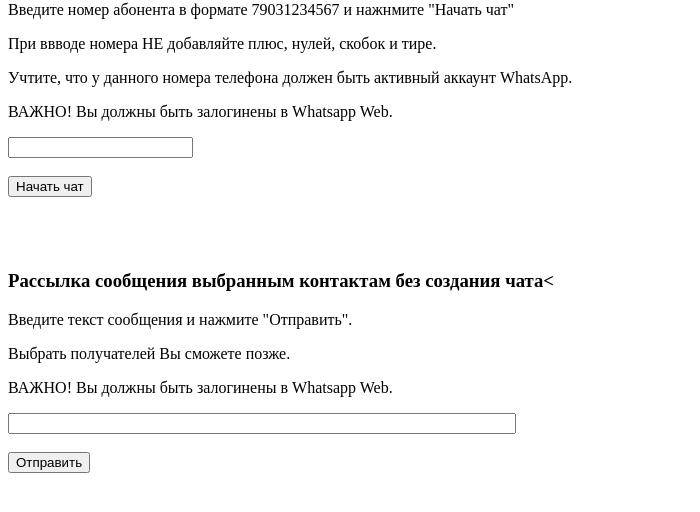
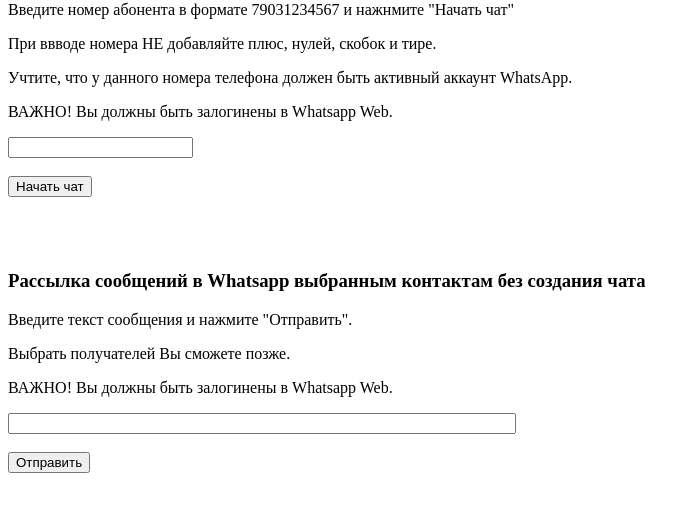
Before and after one commit to Yoatn/whatsapp, a plain HTML site: page index.html in a window 1280 px wide. Shown: the part 58-570 px from the top of the page, without its empty margins (0-700 px from the left). Drawn offline with Linux system fonts and the light colour scheme.

Commit message:
spelling errors corrected

```diff
--- a/index.html
+++ b/index.html
@@ -19,7 +19,7 @@
 
 <h3>Чат в Whatsapp с несохранённым контактом.</h3>
 <p>Введите номер абонента в формате 79031234567
-и нажнмите "Начать чат"</p>
+    и нажнмите "Начать чат"</p>
 <p>При ввводе номера НЕ добавляйте плюс, нулей, скобок и тире.</p>
 <p>Учтите, что у данного номера телефона должен быть активный аккаунт WhatsApp.</p>
 <p>ВАЖНО! Вы должны быть залогинены в Whatsapp Web.</p>
@@ -29,7 +29,7 @@
        onclick="document.location.href='https://api.whatsapp.com/send?phone='+document.getElementById('phone_number').value;">
 
 <br><br><br><br>
-<h3>Рассылка сообщения выбранным контактам без создания чата<</h3>
+<h3>Рассылка сообщений в Whatsapp выбранным контактам без создания чата</h3>
 <p>Введите текст сообщения и нажмите "Отправить".</p>
 <p>Выбрать получателей Вы сможете позже.</p>
 <p>ВАЖНО! Вы должны быть залогинены в Whatsapp Web.</p>
@@ -40,9 +40,9 @@
 
 
 <!--<script>-->
-    <!--function openNewWin(url) {-->
-        <!--myWin= open(url);-->
-    <!--}-->
+<!--function openNewWin(url) {-->
+<!--myWin= open(url);-->
+<!--}-->
 <!--</script>-->
 
 </body>
```
